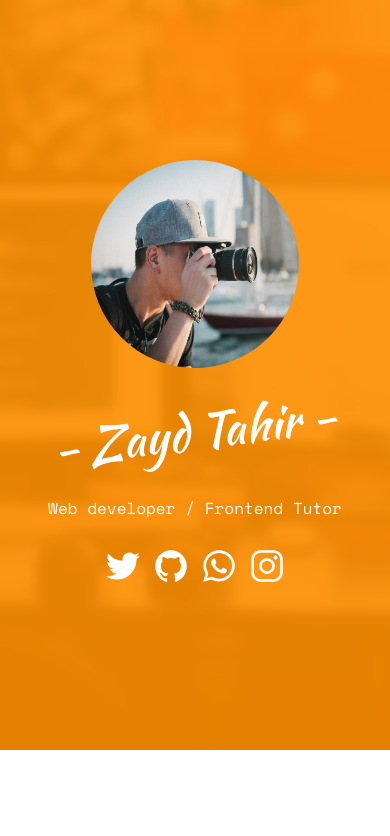
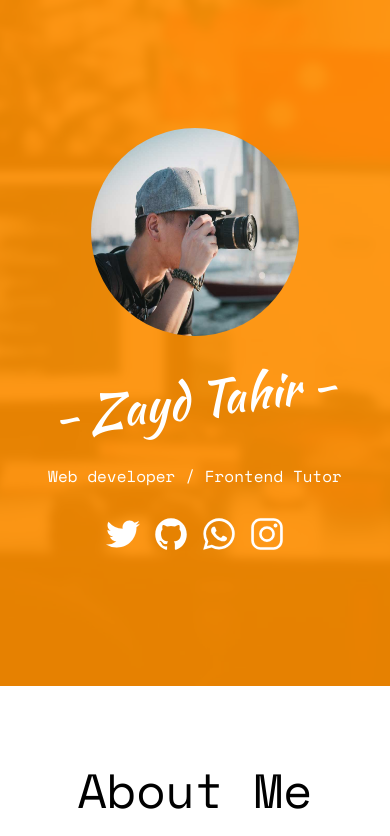
Before and after one commit to Taztahir/Zayd-Portfolio, a React (Vite) app: page / in a window 390 px wide. Shown: the top 836 px of the page. Built offline with nearby package versions, Linux system fonts and the light colour scheme; a web font is replaced by a local one.

Commit message:
portfolio

```diff
--- a/src/App.jsx
+++ b/src/App.jsx
@@ -21,18 +21,10 @@ import load from './assets/loader.gif';
 
 function App(){
   return(
-    <div >
-      {/* <div className='selection:bg-[#E68200] selection:text-white'>
-        <div id='spinner' className='fixed flex justify-center items-center inset-0 '>
-          <img src={load} alt="" />
-        </div>
-      </div> */}
-      {/* <div id='content' className='hidden'> */}
+      <div className='selection:bg-[#E68200] selection:text-white'>
         <Header/>
         <About/>
-      {/* </div> */}
-
-    </div>
+      </div>
   )
 }
 export default App;
--- a/src/Header.jsx
+++ b/src/Header.jsx
@@ -4,7 +4,7 @@ import './App.css'
 function Header(){
     return(
         <header className='Header '>
-            <div className='bg-[#FF9000]/90 text-center md:space-y-8 space-y-10 md:py-16 lg:py-20 py-40'>
+            <div className='bg-[#FF9000]/90 text-center md:space-y-8 space-y-10 md:py-16 lg:py-20 py-32'>
                 {/* Profile Image  */}
                 <div className='flex justify-center items-center'>
                     <img src={Profile} alt=""  className='rounded-full size-52'/>
@@ -22,21 +22,30 @@ function Header(){
                     {/* Multimedia */}
                     <div className='flex justify-center gap-3'>
                         {/* Twitter */}
+                        <a href="https://x.com/taz1393177" target='_blank'>
                             <div>
-                            <ion-icon className="text-4xl text-white hover:text-black duration-500 ease-in-out" name="logo-twitter"></ion-icon>
+                                <ion-icon className="text-4xl text-white hover:text-black duration-500 ease-in-out" name="logo-twitter" ></ion-icon>
                             </div>
+                        </a>
                         {/* github  */}
+                        <a href="https://github.com/Taztahir?tab=repositories" target='_blank'>
                             <div>
                                 <ion-icon className="text-4xl text-white hover:text-black duration-500 ease-in-out" name="logo-github"></ion-icon>
                             </div>
+                        </a>
                         {/* whatapp  */}
+                        <a href="https://api.whatsapp.com/send/?phone=%2B2347041253351&text&type=phone_number&app_absent=0" target='_blank'>
                             <div>
                                 <ion-icon className="text-4xl text-white hover:text-black duration-500 ease-in-out" name="logo-whatsapp"></ion-icon>
                             </div>
+                        </a>
                         {/* instagram  */}
+                        <a href="" target='_blank'>
                             <div>
                                 <ion-icon className="text-4xl text-white hover:text-black duration-500 ease-in-out" name="logo-instagram"></ion-icon>
                             </div>
+                        </a>
+
                     </div>
                 </div>
             </div>
```
Lines whose indentation alone changed are shown as unchanged.
